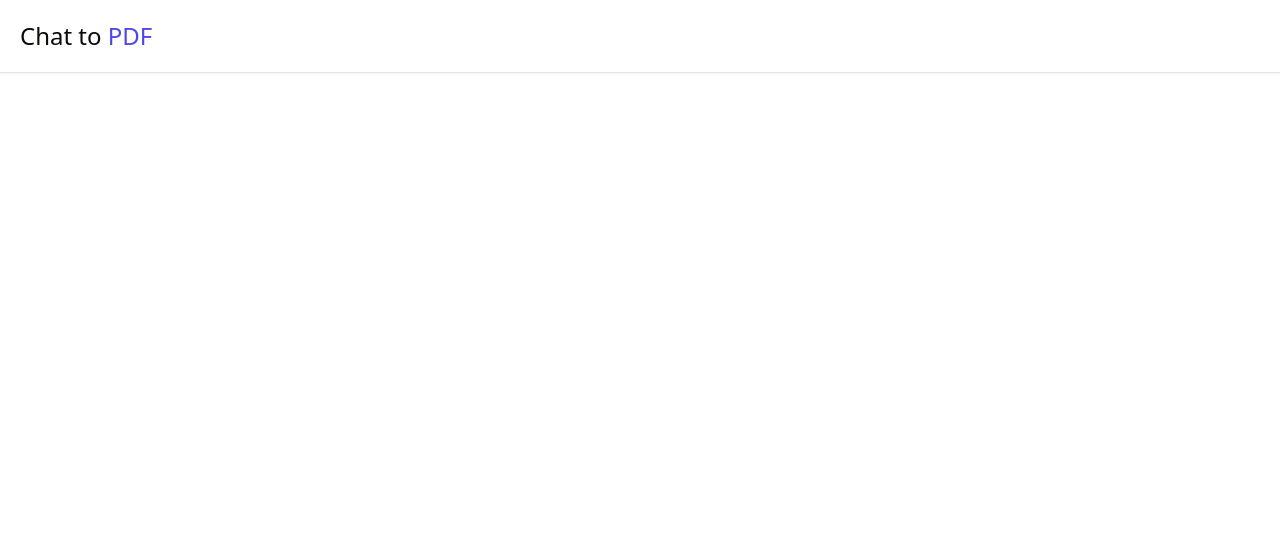
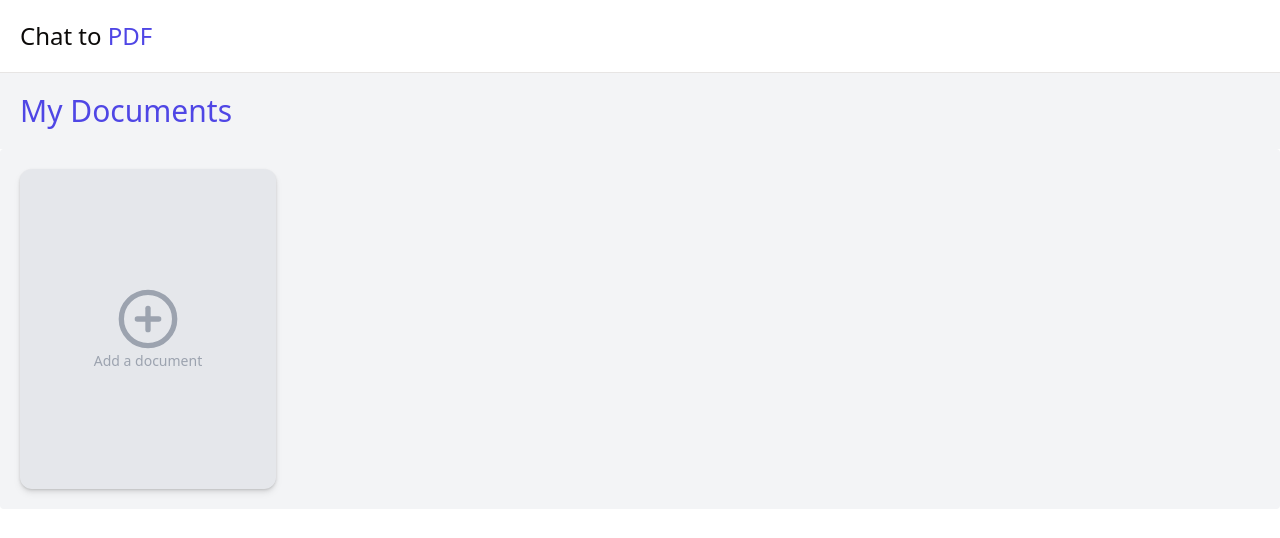
Before and after one commit to randy-tsukemen/chatpdf-nextjs, a Next.js app: page /dashboard in a window 1280 px wide. Shown: the top 538 px of the page. Built offline with nearby package versions, Linux system fonts and the light colour scheme; no server answers.

Commit message:
add uploader

```diff
--- a/app/dashboard/page.tsx
+++ b/app/dashboard/page.tsx
@@ -1,5 +1,16 @@
-function DashboardLayout({ children }: { children: React.ReactNode }) {
-  return <div>{children}</div>;
+import Documents from "@/components/Documents";
+
+export const dynamic = "force-dynamic";
+
+function Dashboard() {
+  return (
+    <div className="h-full max-w-7xl mx-auto">
+      <h1 className="text-3xl p-5 bg-gray-100 font-extralight text-indigo-600">
+        My Documents
+      </h1>
+      <Documents />
+    </div>
+  );
 }
 
-export default DashboardLayout;
+export default Dashboard;
--- /dev/null
+++ b/app/dashboard/upload/page.tsx
@@ -0,0 +1,12 @@
+import React from "react";
+import FileUploader from "@/components/FileUploader";
+
+function UploadPage() {
+  return (
+    <div>
+      <FileUploader />
+    </div>
+  );
+}
+
+export default UploadPage;
--- /dev/null
+++ b/components/Documents.tsx
@@ -0,0 +1,13 @@
+import React from "react";
+import PlaceholderDocument from "./PlaceholderDocument";
+
+function Documents() {
+  return (
+    <div className="flex flex-wrap p-5 bg-gray-100 justify-center lg:justify-start rounded-sm gap-5 max-w-7xl mx-auto">
+      {/* Map through the documents */}
+      <PlaceholderDocument />
+    </div>
+  );
+}
+
+export default Documents;
--- /dev/null
+++ b/components/FileUploader.tsx
@@ -0,0 +1,7 @@
+"use client";
+
+function FileUploader() {
+  return <div>FileUploader</div>;
+}
+
+export default FileUploader;
--- /dev/null
+++ b/components/PlaceholderDocument.tsx
@@ -0,0 +1,26 @@
+"use client";
+
+import { PlusCircleIcon } from "lucide-react";
+import { Button } from "./ui/button";
+import { useRouter } from "next/navigation";
+
+function PlaceholderDocument() {
+  const router = useRouter();
+
+  const handleClick = () => {
+    // Check if user is FREE tier and if they're over the file limit, push to the upgrade page
+    router.push("/dashboard/upload");
+  };
+
+  return (
+    <Button
+      onClick={handleClick}
+      className="flex flex-col items-center w-64 h-80 rounded-xl bg-gray-200 drop-shadow-md text-gray-400"
+    >
+      <PlusCircleIcon className="h-16 w-16" />
+      <p>Add a document</p>
+    </Button>
+  );
+}
+
+export default PlaceholderDocument;
```
